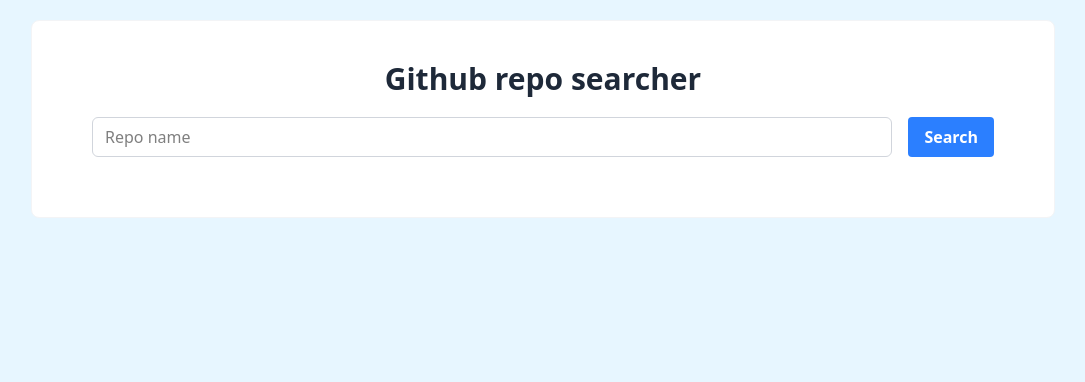
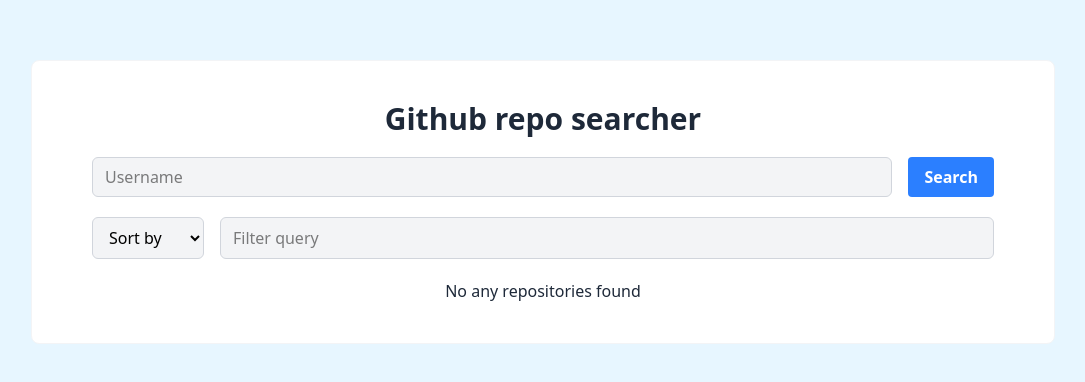
Before and after one commit to systnager/github_repo_searcher_vue_3, a Vue app: page / in a window 1280 px wide. Shown: the top 382 px of the page, without its empty margins (97-1182 px from the left). Built offline with nearby package versions, Linux system fonts and the light colour scheme.

Commit message:
add filters

```diff
--- a/src/App.vue
+++ b/src/App.vue
@@ -1,38 +1,94 @@
 <script setup>
-import { ref } from 'vue'
+import { ref, watch } from 'vue'
 import { getRepos } from '@/github'
 
 import RepoCardList from '@/components/RepoCardList.vue'
 
 const repos = ref([])
+const filtered_repos = ref([])
 const username = ref('')
+const repo_name = ref('')
+const error_message = ref('No any repositories found')
 
 async function fetchRepos() {
   repos.value = await getRepos(username.value)
-  console.log(repos.value, username.value)
+  filtered_repos.value = repos.value
 }
+
+function searchButtonClicked() {
+  if (username.value.length == 0) {
+    error_message.value = 'Please enter username'
+  }
+  fetchRepos()
+}
+
+function filterSelected(value) {
+  if (value == 'by_name') {
+    sortByName()
+  } else if (value == 'by_stars') {
+    sortByStars()
+  }
+}
+
+function sortByName() {
+  filtered_repos.value.sort((a, b) => a.name.localeCompare(b.name))
+}
+
+function sortByStars() {
+  filtered_repos.value.sort((a, b) => b.stargazers_count - a.stargazers_count)
+}
+
+watch(repo_name, () => {
+  filtered_repos.value = repos.value.filter((repo) => repo.name.includes(repo_name.value))
+})
+
+watch(filtered_repos, () => {
+  if (filtered_repos.value.length == 0) {
+    error_message.value = 'No any repositories found'
+  } else {
+    error_message.value = ''
+  }
+})
 </script>
 
 <template>
-  <div class="mx-auto w-4/5 border border-gray-100 m-5 bg-white rounded rounded-lg p-10">
+  <div class="mx-auto w-4/5 border border-gray-100 mt-15 bg-white rounded rounded-lg p-10">
     <h1 class="text-3xl font-bold text-center text-gray-800">Github repo searcher</h1>
     <div class="flex flex-between mt-5 gap-4 mx-5">
       <input
-        class="w-full border border-gray-300 rounded rounded-md p-1 px-3"
+        class="w-full border border-gray-300 rounded rounded-md p-1 px-3 bg-gray-100"
         type="text"
         v-model="username"
-        placeholder="Repo name"
+        placeholder="Username"
       />
       <button
-        class="bg-blue-500 hover:bg-blue-700 text-white transition ease-in duration-200 font-bold py-2 px-4 rounded"
-        @click="fetchRepos"
+        class="cursor-pointer bg-blue-500 hover:bg-blue-700 text-white transition ease-in duration-200 font-bold py-2 px-4 rounded"
+        @click="searchButtonClicked"
       >
         Search
       </button>
     </div>
-    <!-- Filter block-->
-    <div></div>
-    <!-- Repo list-->
-    <RepoCardList class="mt-5" :repos="repos" />
+    <div class="flex flex-between mt-5 gap-4 mx-5">
+      <select
+        @click="filterSelected($event.target.value)"
+        class="bg-gray-100 p-2 px-3 rounded rounded-md border border-gray-300"
+      >
+        <option value="" disabled selected>Sort by</option>
+        <option value="by_name">By name</option>
+        <option value="by_stars">By stars</option>
+      </select>
+      <input
+        class="w-full border border-gray-300 rounded rounded-md p-1 px-3 bg-gray-100"
+        type="text"
+        v-model="repo_name"
+        placeholder="Filter query"
+      />
+    </div>
+    <RepoCardList class="mt-5" :repos="filtered_repos" />
+    <div>
+      <h2 class="text-center text-gray-800">
+        {{ error_message }}
+      </h2>
+    </div>
   </div>
 </template>
```
